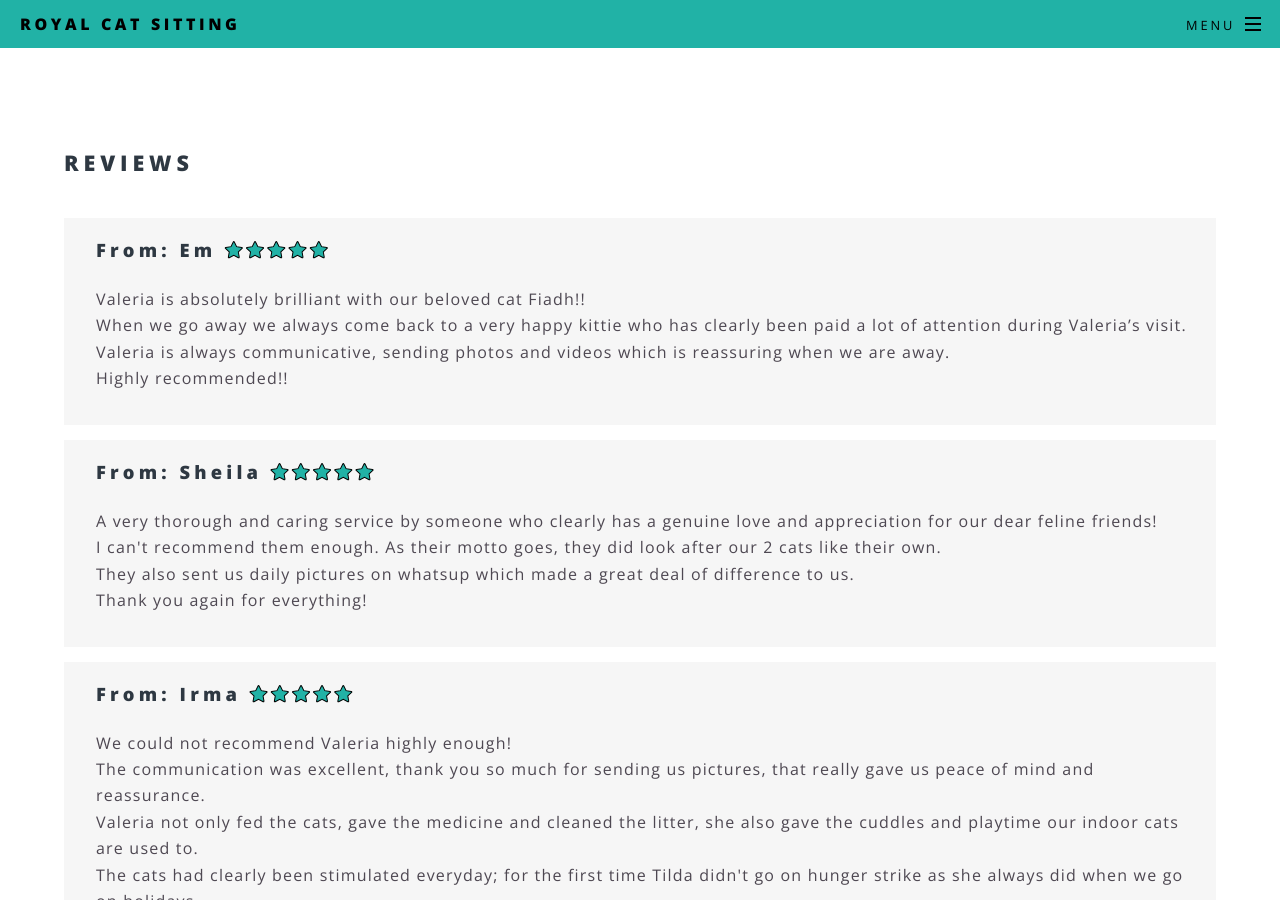
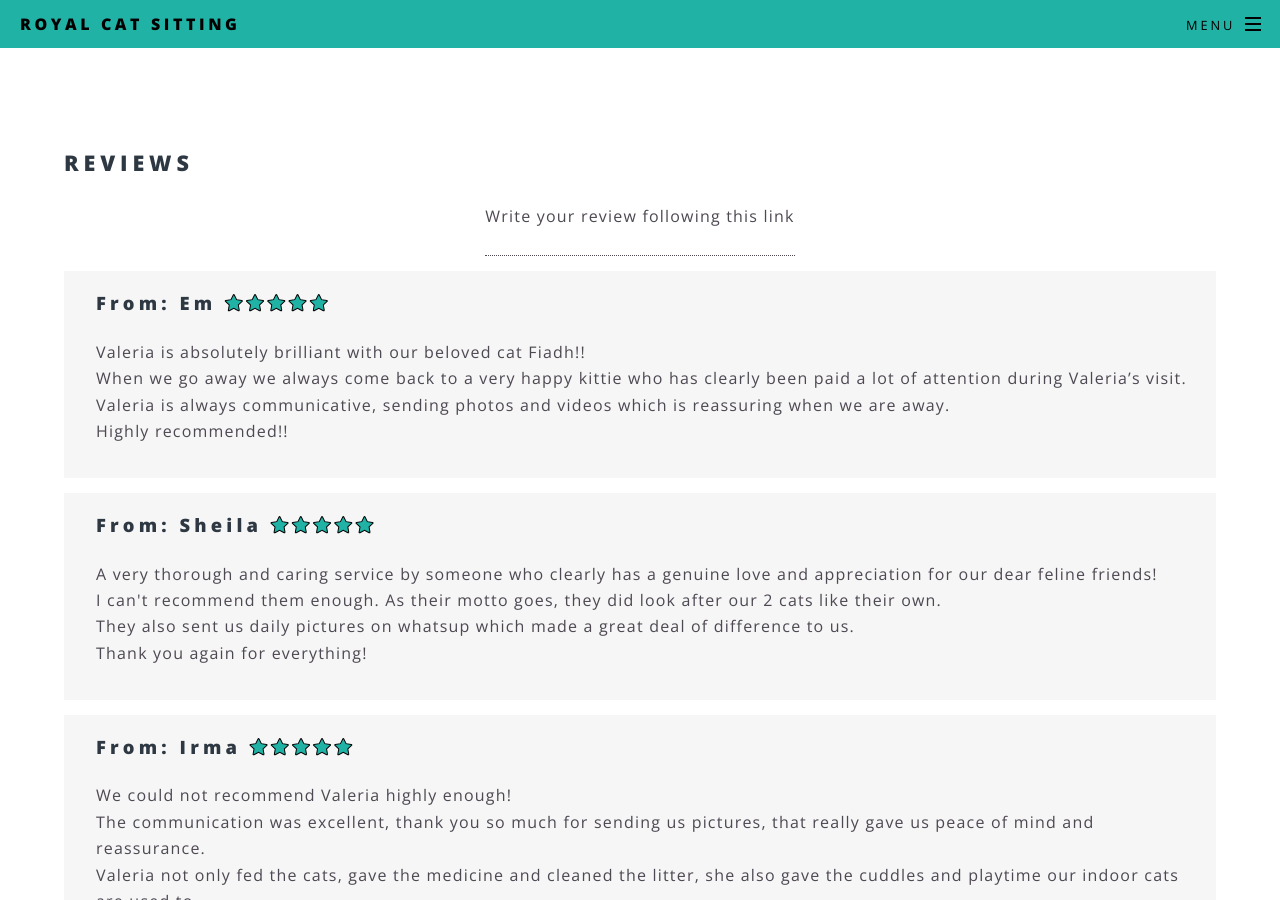
Before and after one commit to royalcatsitting/royalcatsitting.github.io, a Jekyll site: the page built from our_reviews.html, in a window 1280 px wide and 900 px high. Built offline with Jekyll 4.4.1, drawn with Linux system fonts in a browser that asks for light colours.

Commit message:
Update our_reviews.html

```diff
--- a/our_reviews.html
+++ b/our_reviews.html
@@ -8,6 +8,8 @@ order: 4
 
 		<div class="inner">
 			<ul class="features">
+
+<a target="_blank" href="https://g.page/r/CVcld8ng7hwaEBM/review">Write your review following this link</a><br /><br />
 
 <!-- Review sections -->
 <li>
```
